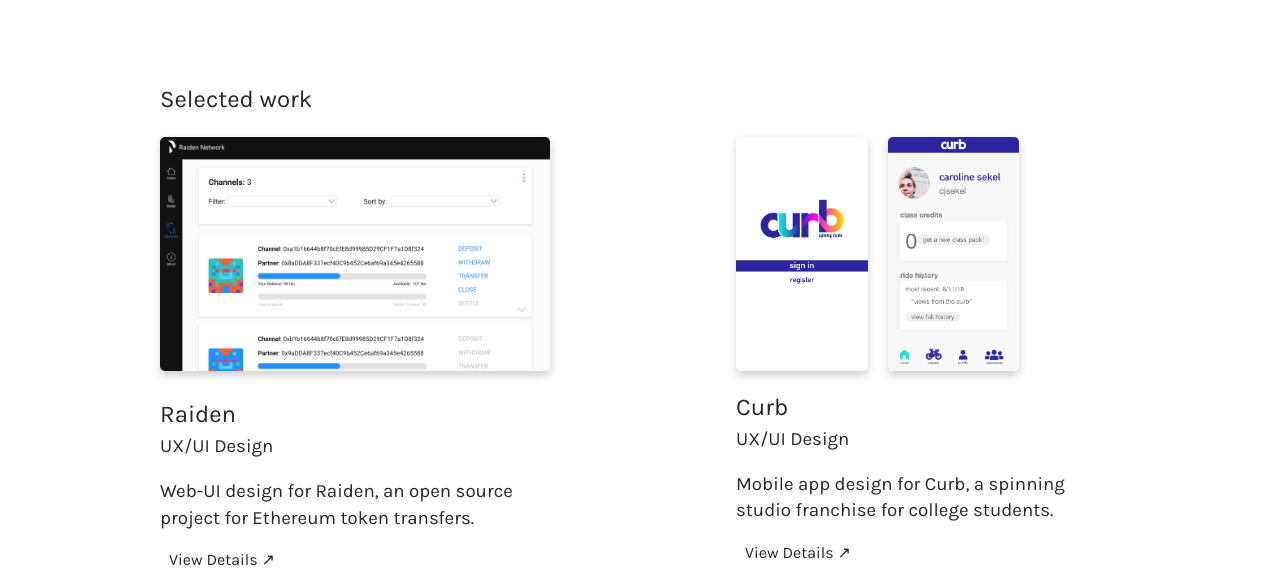
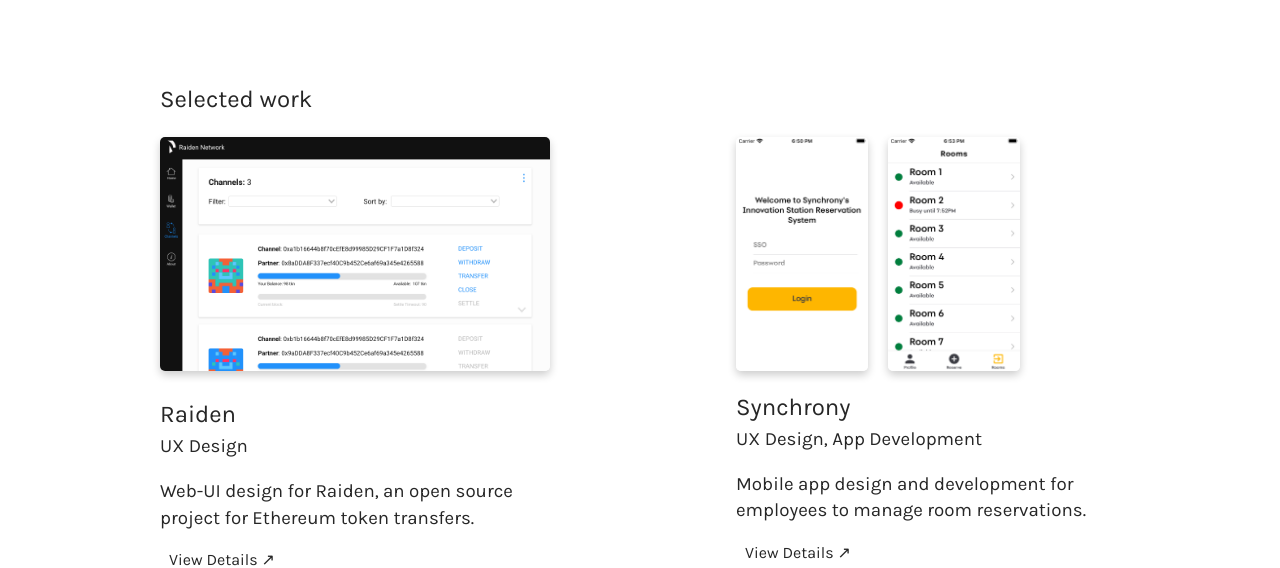
Before and after one commit to carolinesekel/portfolio, a plain HTML site: page index.html in a window 1280 px wide. Shown: the part 384-952 px from the top of the page. Drawn offline with Linux system fonts and the light colour scheme.

Commit message:
homepage update with new case study

```diff
--- a/index.html
+++ b/index.html
@@ -29,10 +29,23 @@
                 <div class="work">
                     <a class="internal" href="raiden.html"><img src="assets/raiden/cover_raiden.png"></a>
                     <h2>Raiden</h2>
-                    <h3>UX/UI Design</h3>
+                    <h3>UX Design</h3>
                     <p>Web-UI design for Raiden, an open source project for Ethereum token transfers.
                     </p>
                     <a class="internal btn" href="raiden.html">View Details &nearr;</a>
+                </div>
+                <div class="work">
+                    <a class="internal" href="synchrony.html">
+                        <div class="images">
+                            <img src="assets/synchrony/login.png">
+                            <img src="assets/synchrony/rooms.png">
+                        </div>
+                    </a>
+                    <h2>Synchrony</h2>
+                    <h3>UX Design, App Development</h3>
+                    <p>Mobile app design and development for employees to manage room reservations.
+                    </p>
+                    <a class="internal btn" href="synchrony.html">View Details &nearr;</a>
                 </div>
                 <div class="work">
                     <a class="internal" href="curb.html">
@@ -42,7 +55,7 @@
                         </div>
                     </a>
                     <h2>Curb</h2>
-                    <h3>UX/UI Design</h3>
+                    <h3>UX Design</h3>
                     <p>Mobile app design for Curb, a spinning studio franchise for college students.
                     </p>
                     <a class="internal btn" href="curb.html">View Details &nearr;</a>
```
Also changed, not shown: raiden.html (+1 -1 lines), synchrony.html (+9 -6 lines).
